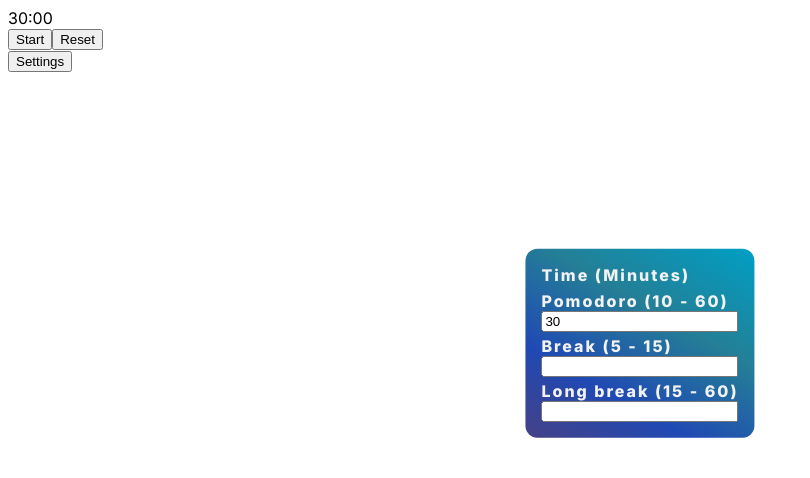
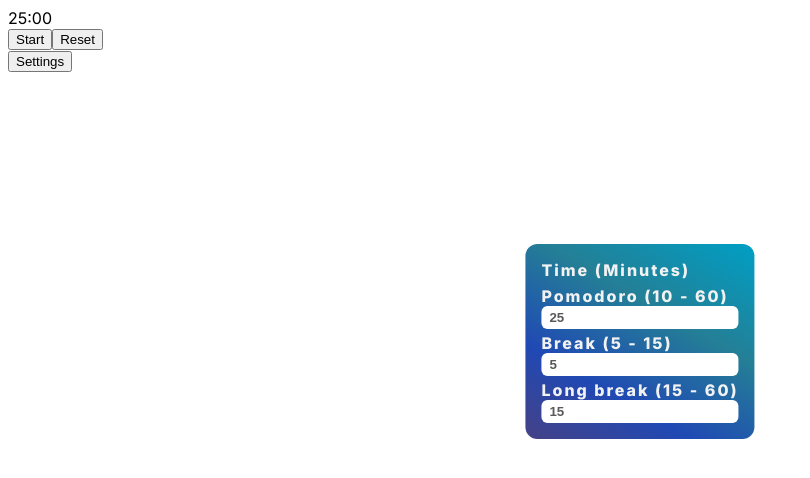
Before and after one commit to Wrtgvr/react-pomodoro-app, a React (Vite) app: page / in a window 1280 px wide. Both pictures are taken after a click on the button "Settings". Shown: the top 478 px of the page, without its empty margins (0-810 px from the left). Built offline with nearby package versions, Linux system fonts and the light colour scheme.

Commit message:
Settings
New component "TimeInput" which used for inputs in settings.
Now every input in settings works.
The App.jsx and Settings.jsx codes have become a bit more readable.

```diff
--- a/src/App.jsx
+++ b/src/App.jsx
@@ -3,10 +3,14 @@
 import Settings from './components/Settings/Settings'
 
 export default function App() {
-  const [timerSeconds, setTimerSeconds] = useState(1800)
+  const defaultPomodoro = 25
+  const [timerSeconds, setTimerSeconds] = useState(defaultPomodoro * 60) // Current time on the timer
   const [paused, setPaused] = useState(true)
   const [settingsOpened, setSettingsOpened] = useState(false)
-  const [pomodoroTime, setPomodoroTime] = useState(1800)
+
+  const [pomodoroTime, setPomodoroTime] = useState(defaultPomodoro * 60) // Work time - minutes * 60
+  const [breakTime, setBreakTime] = useState(5 * 60)
+  const [longBreakTime, setLongBreakTime] = useState(15 * 60)
 
   useEffect(() => {
     if (!paused) {
@@ -23,8 +27,18 @@
     return `${minutes}:${seconds.toString().padStart(2, "0")}`
   }
 
-  function onPomodoroChange(newVal_Seconds) {
-    setPomodoroTime(newVal_Seconds)
+  function settingsTimeUpdate(type, newVal_Seconds) {
+    switch (type) {
+      case "pomodoro":
+        setPomodoroTime(newVal_Seconds)
+        break
+      case "break":
+        setBreakTime(newVal_Seconds)
+        break
+      case "longBreak":
+        setLongBreakTime(newVal_Seconds)
+        break
+    }
   }
 
   return (
@@ -39,11 +53,13 @@
           setTimerSeconds(pomodoroTime)
         }}> Reset </button>
       </div>
+
       <div id="settings-container">
         <button onClick={() => setSettingsOpened(prevVal => !prevVal)}>
           Settings
         </button>
-        {settingsOpened && <Settings onPomodoroChange={onPomodoroChange}/>}
+        {settingsOpened &&
+          <Settings updateTime={settingsTimeUpdate} />}
       </div>
     </main>
   )
--- a/src/components/Settings/Settings.jsx
+++ b/src/components/Settings/Settings.jsx
@@ -1,4 +1,4 @@
-
+import TimeInput from './../TimeInput/TimeInput'
 
 export default function Settings(props) {
   const minPomodoroMinutes = 10
@@ -8,29 +8,57 @@
   const minLongBreakMinutes = 15
   const maxLongBreakMinutes = 60
 
+  function onTimeSettingsInputBlur(e, type) {
+    let newVal = Math.floor(e.target.value)
+    newVal = Math.min(Math.max(newVal, minPomodoroMinutes), maxPomodoroMinutes)
+    e.target.value = newVal
+
+    switch (type) {
+      case "pomodoro":
+        props.updateTime("pomodoro", newVal * 60)
+        break
+      case "break":
+        props.updateTime("break", newVal * 60)
+        break
+      case "longBreak":
+        props.updateTime("longBreak", newVal * 60)
+        break
+    }
+  }
+
   return (
     <div id="settings">
       <div id="time-settings">
         <span>Time (Minutes)</span>
+
         <div>
-          <div id="pomodoro-time">
-            <span>Pomodoro ({`${minPomodoroMinutes} - ${maxPomodoroMinutes}`})</span>
-            <input onInput={e => {
-              let newVal = Math.min(Math.max(e.target.value, minPomodoroMinutes), maxPomodoroMinutes)
-              e.target.value = newVal
-              props.onPomodoroChange(newVal * 60)
-            }}
-              defaultValue="30"
-              type="number" />
-          </div>
-          <div id="break-time">
-            <span>Break ({`${minBreakMinutes} - ${maxBreakMinutes}`})</span>
-            <input type="number"></input>
-          </div>
-          <div id="long-break-time">
-            <span>Long break ({`${minLongBreakMinutes} - ${maxLongBreakMinutes}`})</span>
-            <input type="number"></input>
-          </div>
+          <TimeInput
+            id="pomodoro-time"
+            label="Pomodoro"
+            minTime={minPomodoroMinutes}
+            maxTime={maxPomodoroMinutes}
+            onBlur={onTimeSettingsInputBlur}
+            defaultValue="25"
+            type="pomodoro"
+          />
+          <TimeInput
+            id="break-time"
+            label="Break"
+            minTime={minBreakMinutes}
+            maxTime={maxBreakMinutes}
+            onBlur={onTimeSettingsInputBlur}
+            defaultValue="5"
+            type="break"
+          />
+          <TimeInput
+            id="long-break-time"
+            label="Long break"
+            minTime={minLongBreakMinutes}
+            maxTime={maxLongBreakMinutes}
+            onBlur={onTimeSettingsInputBlur}
+            defaultValue="15"
+            type="longBreak"
+          />
         </div>
       </div>
     </div>
--- /dev/null
+++ b/src/components/TimeInput/TimeInput.jsx
@@ -0,0 +1,14 @@
+
+
+export default function TimeInput(props) {
+  return (
+    <div id={props.id}>
+      <span>{props.label} ({`${props.minTime} - ${props.maxTime}`})</span>
+      <input
+        onBlur={e => props.onBlur(e, props.type)}
+        defaultValue={props.defaultValue}
+        type="number"
+        />
+    </div>
+  )
+}
--- a/src/index.scss
+++ b/src/index.scss
@@ -32,6 +32,13 @@
       display: flex;
       flex-direction: column;
       font-weight: 600;
+      input {
+        border: none;
+        border-radius: 6px;
+        padding: 4px 8px;
+        color: #595959;
+        font-weight: 800;
+      }
     }
   }
 }
```
